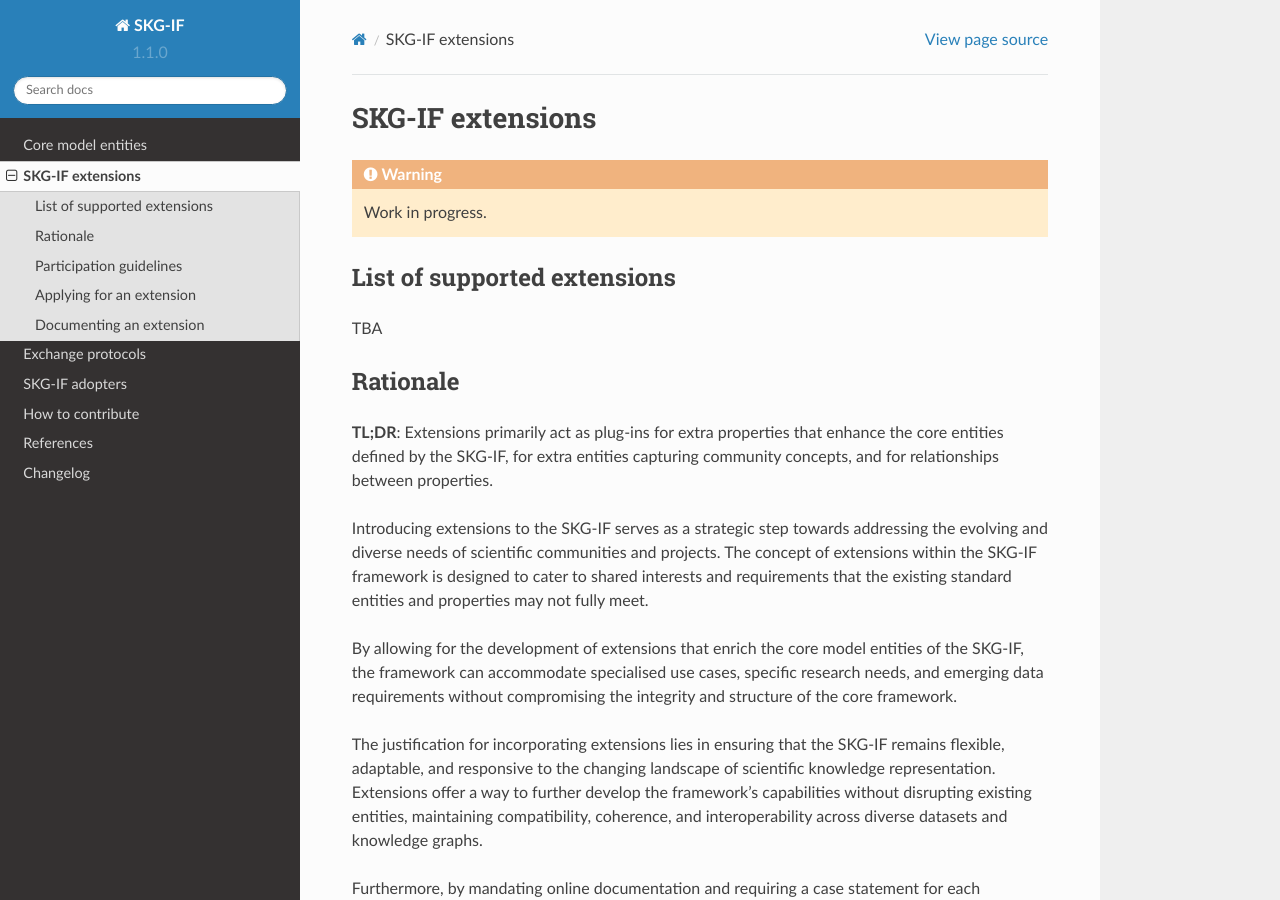
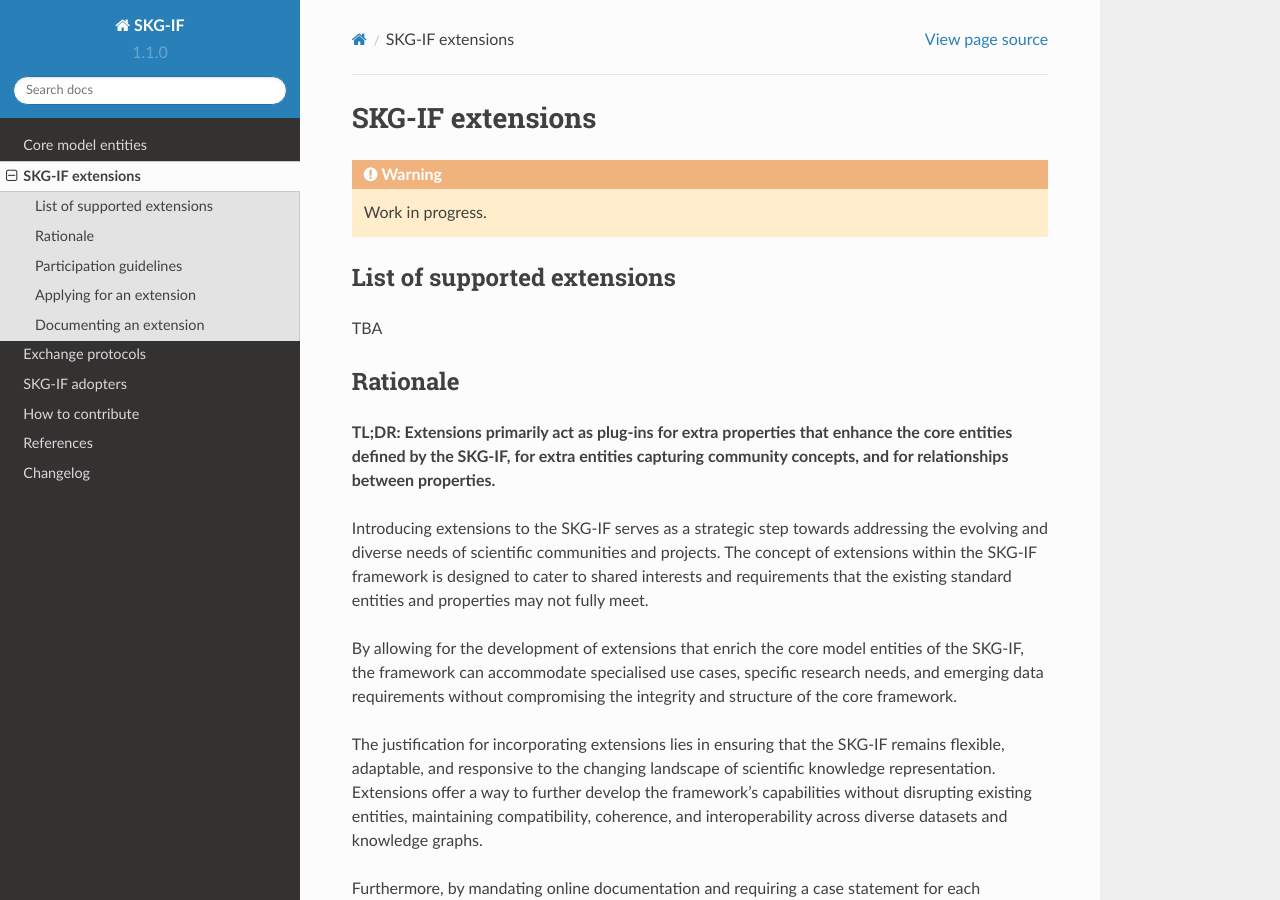
Before and after one commit to andremann/SKG-IF, a Sphinx documentation site: the page built from docs/source/extensions.rst, in a window 1280 px wide and 900 px high. Built offline with Sphinx 7.4.7 and the Read the Docs theme 2.0.0, drawn with Linux system fonts in a browser that asks for light colours; pages that are not in the unit, such as notebooks, are missing from menus.

Commit message:
small updates on ext page

```diff
--- a/docs/source/extensions.rst
+++ b/docs/source/extensions.rst
@@ -13,7 +13,7 @@
 Rationale
 ---------
 
-**TL;DR**: Extensions primarily act as plug-ins for extra properties that enhance the core entities defined by the SKG-IF, for extra entities capturing community concepts, and for relationships between properties.
+**TL;DR: Extensions primarily act as plug-ins for extra properties that enhance the core entities defined by the SKG-IF, for extra entities capturing community concepts, and for relationships between properties.**
 
 Introducing extensions to the SKG-IF serves as a strategic step towards addressing the evolving and diverse needs of scientific communities and projects.
 The concept of extensions within the SKG-IF framework is designed to cater to shared interests and requirements that the existing standard entities and properties may not fully meet.
```
